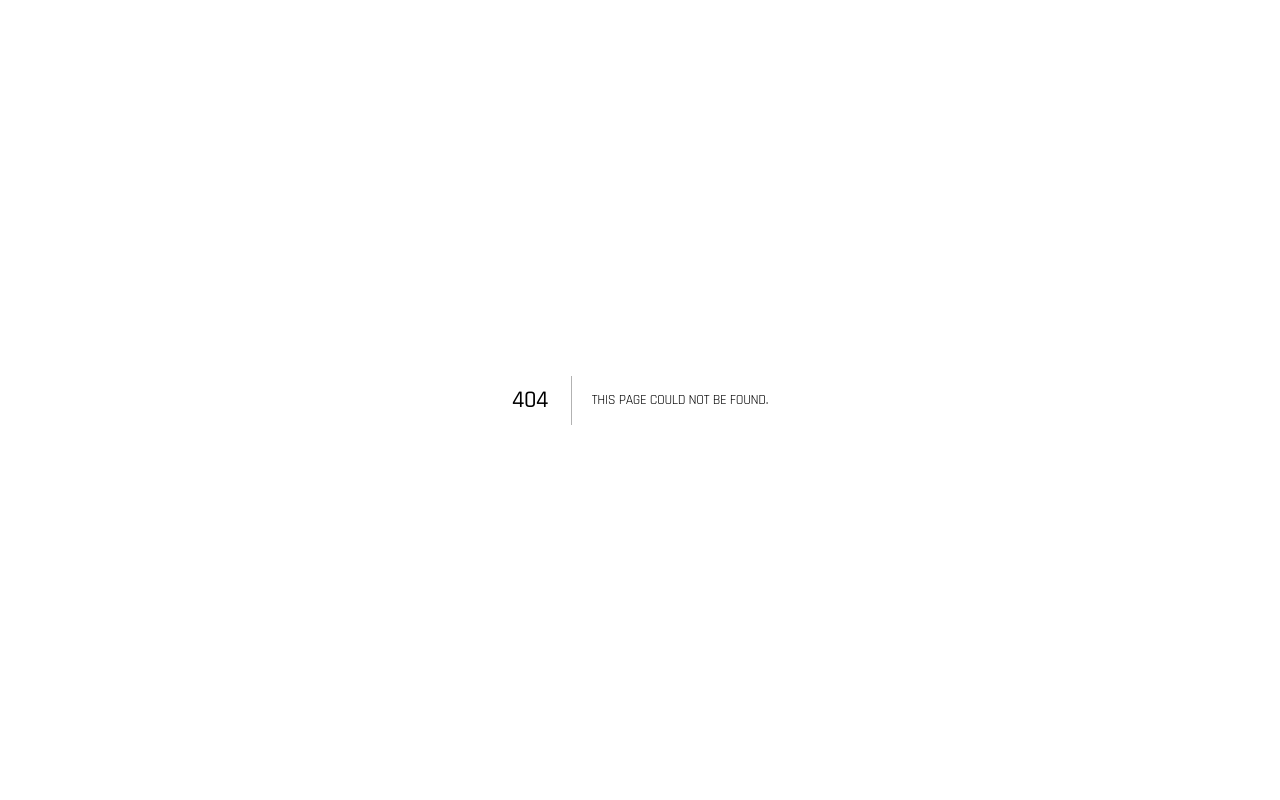
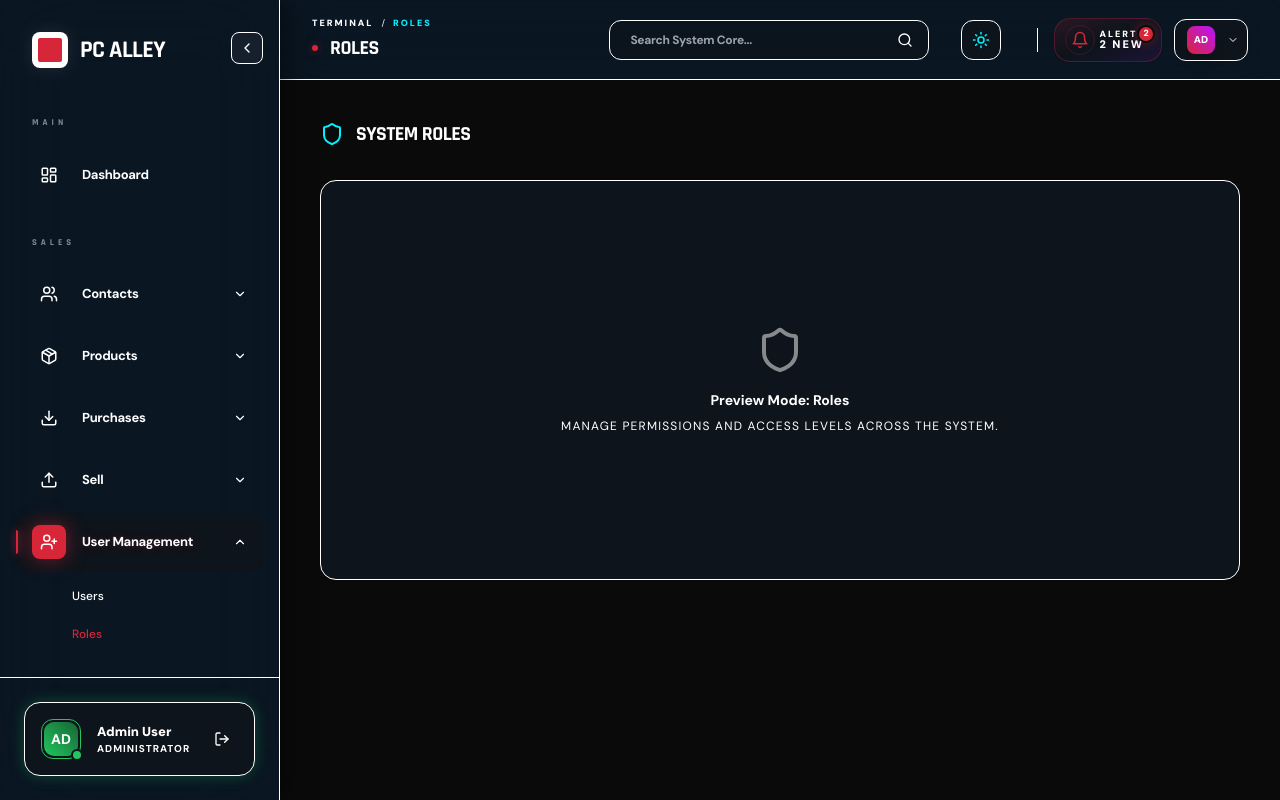
Before and after one commit to aylwardmercurio-tech/PC-ALLEY-Capstone-Project, a Next.js app in the folder frontend/: page /roles in a window 1280 px wide. Before the commit this address had no page. Built offline with nearby package versions, Linux system fonts and the light colour scheme.

Commit message:
Convert personnel registry to User Management dropdown explicitly excluding Sales Commission Agents

```diff
--- /dev/null
+++ b/frontend/src/app/roles/page.js
@@ -0,0 +1,30 @@
+"use client";
+
+import Sidebar from "../../components/Sidebar";
+import TopBar from "../../components/TopBar";
+import { Shield } from "lucide-react";
+import { motion } from "framer-motion";
+
+export default function RolesPage() {
+  return (
+    <div className="flex bg-brand-bgbase min-h-screen text-main font-dmsans transition-colors duration-300">
+      <Sidebar />
+      <main className="flex-1 flex flex-col h-screen overflow-hidden relative">
+        <TopBar title="ROLES" />
+        <div className="flex-1 overflow-y-auto p-4 md:p-8 lg:p-10 custom-scrollbar relative z-10">
+          <div className="flex items-center mb-8">
+            <h2 className="text-xl font-rajdhani font-bold flex items-center gap-3 uppercase">
+              <Shield size={24} className="text-brand-neonblue" />
+              SYSTEM ROLES
+            </h2>
+          </div>
+          <motion.div initial={{ opacity: 0 }} animate={{ opacity: 1 }} className="bg-brand-surface border border-border rounded-2xl p-6 lg:p-10 shadow-sm flex flex-col items-center justify-center min-h-[400px]">
+            <Shield size={48} className="text-muted mb-4 opacity-50" />
+            <p className="text-muted font-bold text-sm text-center">Preview Mode: Roles</p>
+            <p className="text-muted/60 text-xs mt-2 uppercase tracking-widest text-center">Manage permissions and access levels across the system.</p>
+          </motion.div>
+        </div>
+      </main>
+    </div>
+  );
+}
--- a/frontend/src/components/Sidebar.js
+++ b/frontend/src/components/Sidebar.js
@@ -37,7 +37,8 @@ const Sidebar = () => {
       "Products": ["/products", "/inventory"],
       "Purchases": ["/purchases"],
       "Sell": ["/sell"],
-      "Reports": ["/reports"]
+      "Reports": ["/reports"],
+      "User Management": ["/staff", "/roles"]
     };
 
     Object.entries(paths).forEach(([key, matches]) => {
@@ -95,7 +96,10 @@ const Sidebar = () => {
         { title: "Discounts", path: "/sell/discounts" },
         { title: "Import Sales", path: "/sell/import" }
       ]},
-      { title: personnelTitle, icon: UserPlus, path: "/staff", group: "SALES" },
+      { title: "User Management", icon: UserPlus, path: "#user-management", group: "SALES", subItems: [
+        { title: "Users", path: "/staff" },
+        { title: "Roles", path: "/roles" }
+      ]},
       { title: "Analytics", icon: BarChart3, path: "/analytics", group: "SYSTEM" },
       { title: "Reports", icon: ClipboardList, path: "#reports", group: "SYSTEM", subItems: [
         { title: "Profit / Loss Report", path: "/reports/profit-loss" },
```
